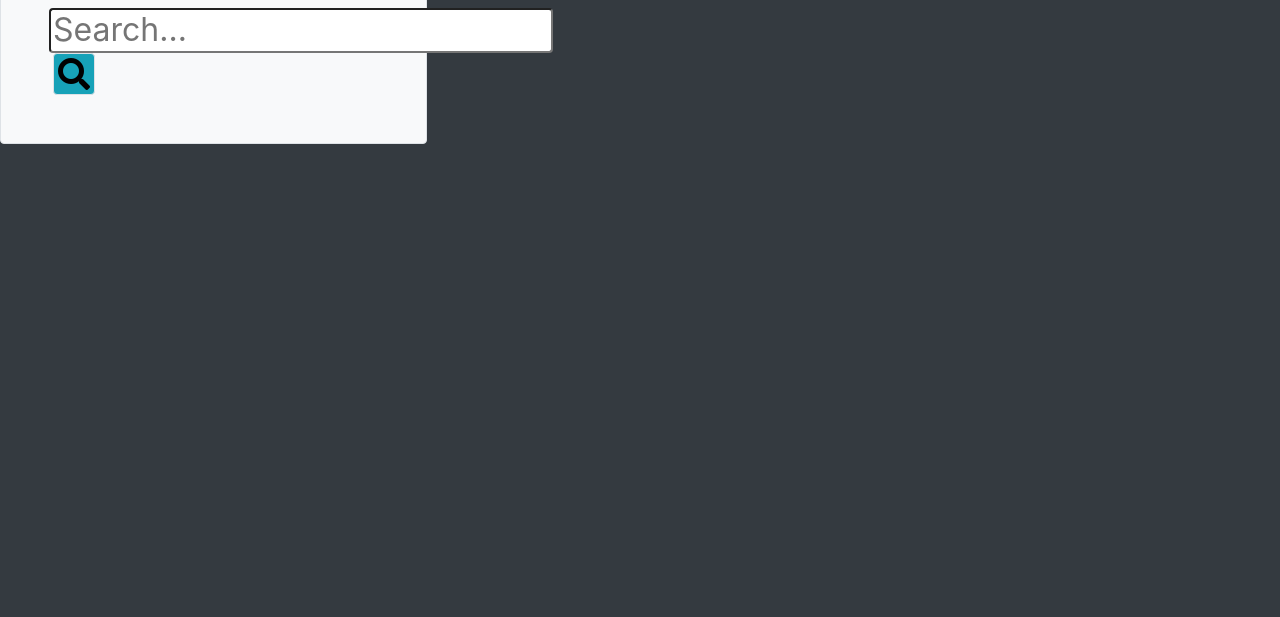
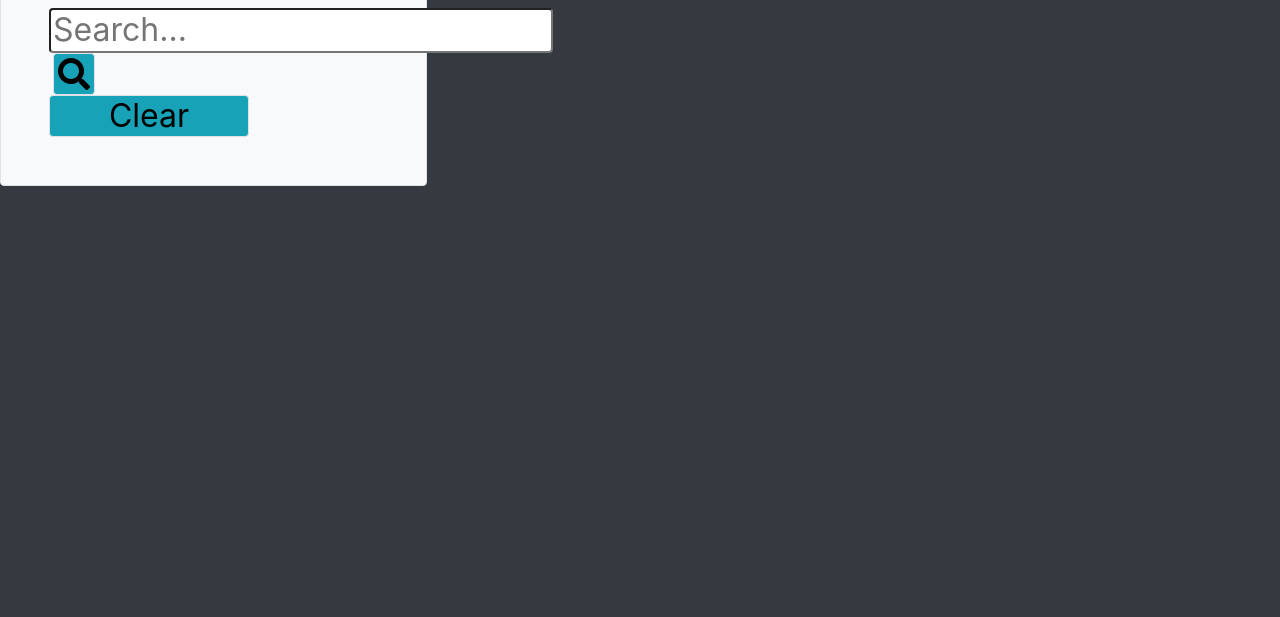
Before and after one commit to MarcusTravis/Weather-Dashboard, a plain HTML site: page index.html in a window 1280 px wide. Shown: the part 183-800 px from the top of the page. Drawn offline with nearby package versions, Linux system fonts and the light colour scheme.

Commit message:
added clear button and function to clear local storage

```diff
--- a/index.html
+++ b/index.html
@@ -30,6 +30,9 @@
             <input id="input" class="mt-3 rounded" placeholder="Search..." type="text">
             <button id="btn1" class="fa fa-search 3x bg-info rounded border p-1 m-0 ml-1"></button>
           </div>
+          <div>
+            <button onclick="clearAll()" class="bg-info rounded border text-center" style="width: 200px;">Clear</button>
+          </div>
         </div>
         <!-- close input col -->
 
--- a/script.js
+++ b/script.js
@@ -48,6 +48,11 @@ let localStorageArray;
     } else {
     localStorageArray = [];
     localStorage.setItem("city", JSON.stringify(localStorageArray));
+    }
+
+    function clearAll() {
+      localStorage.clear();
+      window.location.reload();
     }
 
 // This is the button that brings the magic to the page! Must be clicked with a city name inside the input in order to work
```
